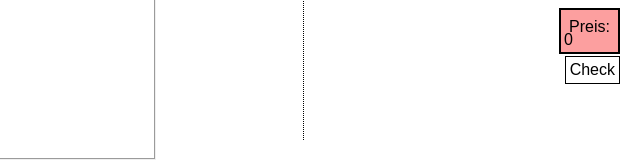
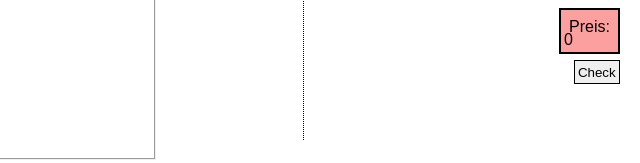
Before and after one commit to Ljubaska/EIA2, a website: page Aufgabe 05/Konfigurator.htm in a window 1280 px wide. Shown: the part 696-859 px from the top of the page, 640-1280 px from the left. Drawn offline with Linux system fonts and the light colour scheme.

Commit message:
button html

```diff
--- a/Aufgabe 05/Konfigurator.htm
+++ b/Aufgabe 05/Konfigurator.htm
@@ -21,7 +21,7 @@ Datum: 25.11.2018
 </div>
 
 <div id="priceMain">Preis:<p id="price">0</p></div>
-<div id="check">Check</div>
+<button id="check">Check</button>
 
 </body>
 </html>
```
